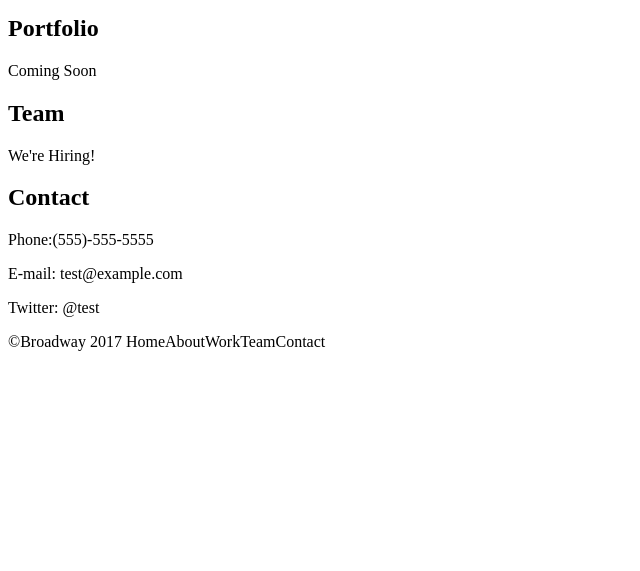
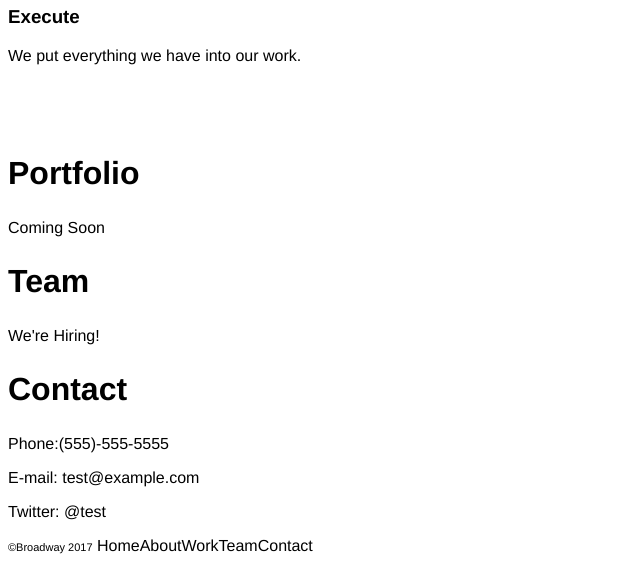
Before and after one commit to zugzug81/BroadwayDesign, a plain HTML site: page index.html in a window 1280 px wide. Shown: the part 1393-1964 px from the top of the page, without its empty margins (0-640 px from the left). Before the commit the page ends 1760 px from the top, so only its background shows below. Drawn offline with Linux system fonts and the light colour scheme; files that its build step writes are made by us from their sources.

Commit message:
updated css link

```diff
--- a/index.html
+++ b/index.html
@@ -3,7 +3,7 @@
   <head>
     <meta charset="utf-8">
     <title>Broadway Design</title>
-    <link src="./resources/css/style.css" type="text/css" rel="stylesheet">
+    <link href="./resources/css/style.css" type="text/css" rel="stylesheet">
   </head>
   <body>
     <div id ="header">
```
